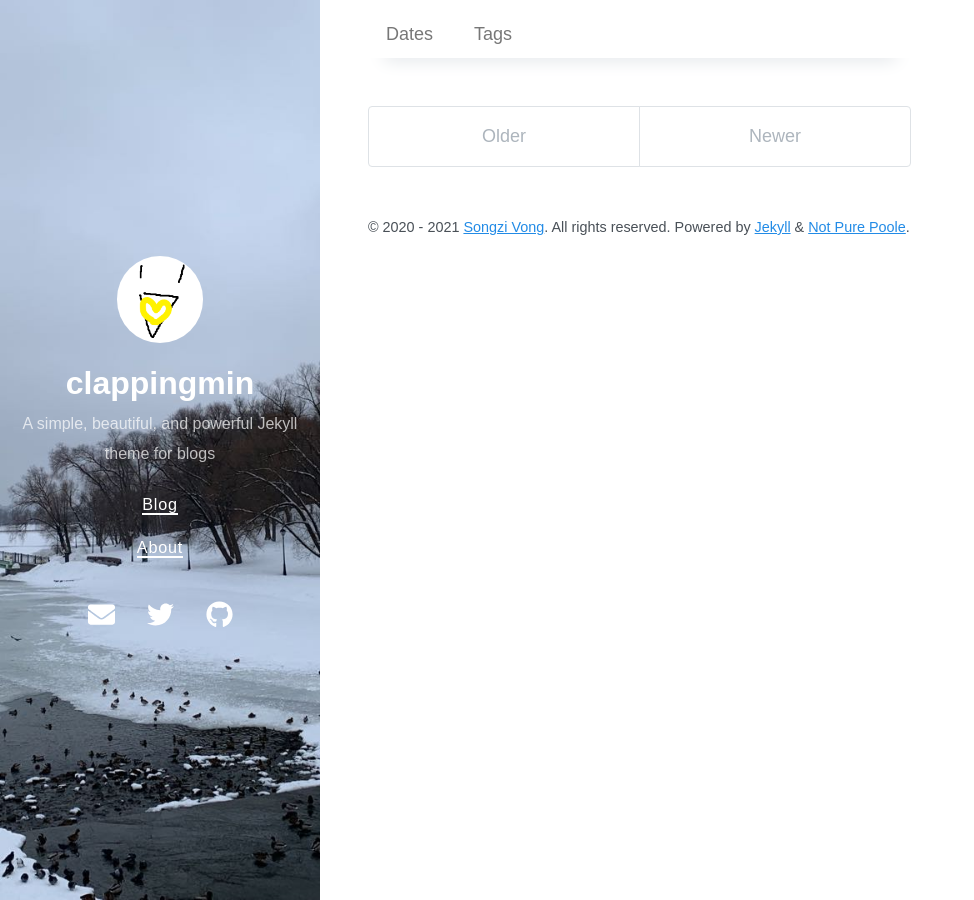
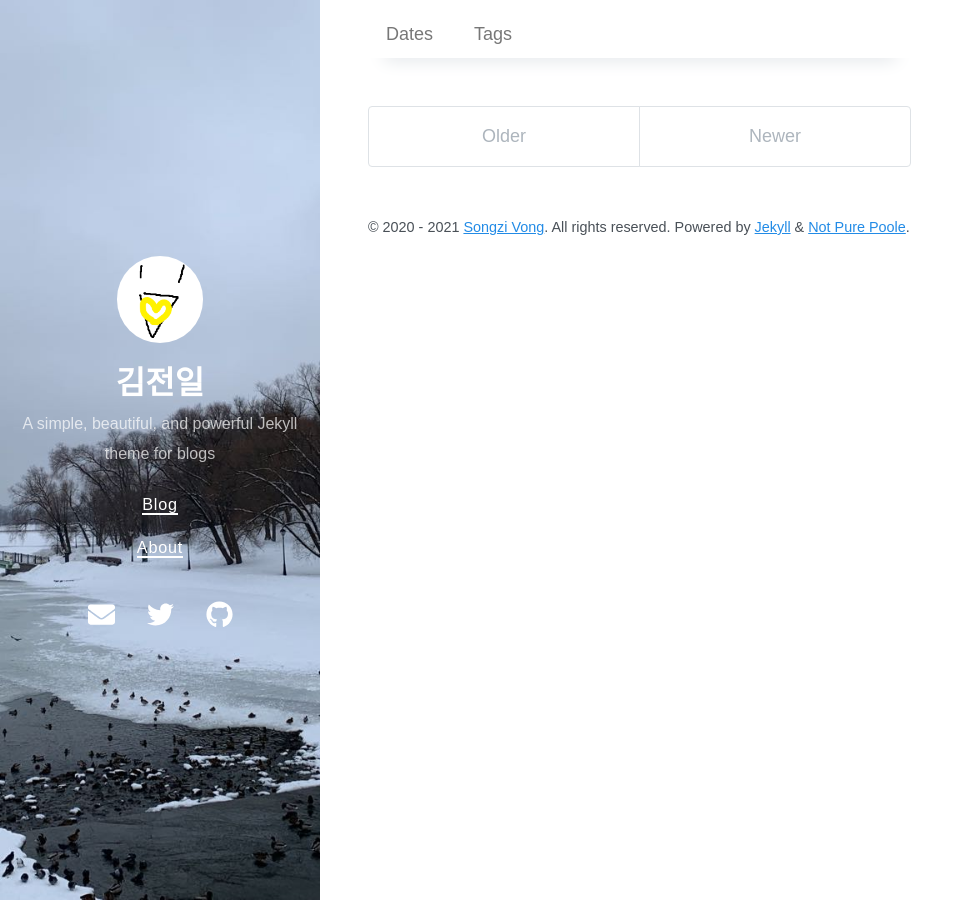
Before and after one commit to clappingmin/clappingmin.github.io, a Jekyll site: the page built from index.markdown, in a window 1280 px wide. Shown: the whole page, without its empty margins (0-974 px from the left). Built offline with Jekyll 4.4.1, drawn with Linux system fonts in a browser that asks for light colours; nearby versions of some CDN libraries; the list of posts is cut into pages by our own code.

Commit message:
프로필 수정

```diff
--- a/_config.yml
+++ b/_config.yml
@@ -1,7 +1,7 @@
 # Setup
-title: clappingmin
+title: 김전일
 description: A simple, beautiful, and powerful Jekyll theme for blogs
-url: https://vszhub.github.io
+url: https://clappingmin.github.io
 avatar: /pro_heart.png
 paginate: 5
 permalink: pretty
```
